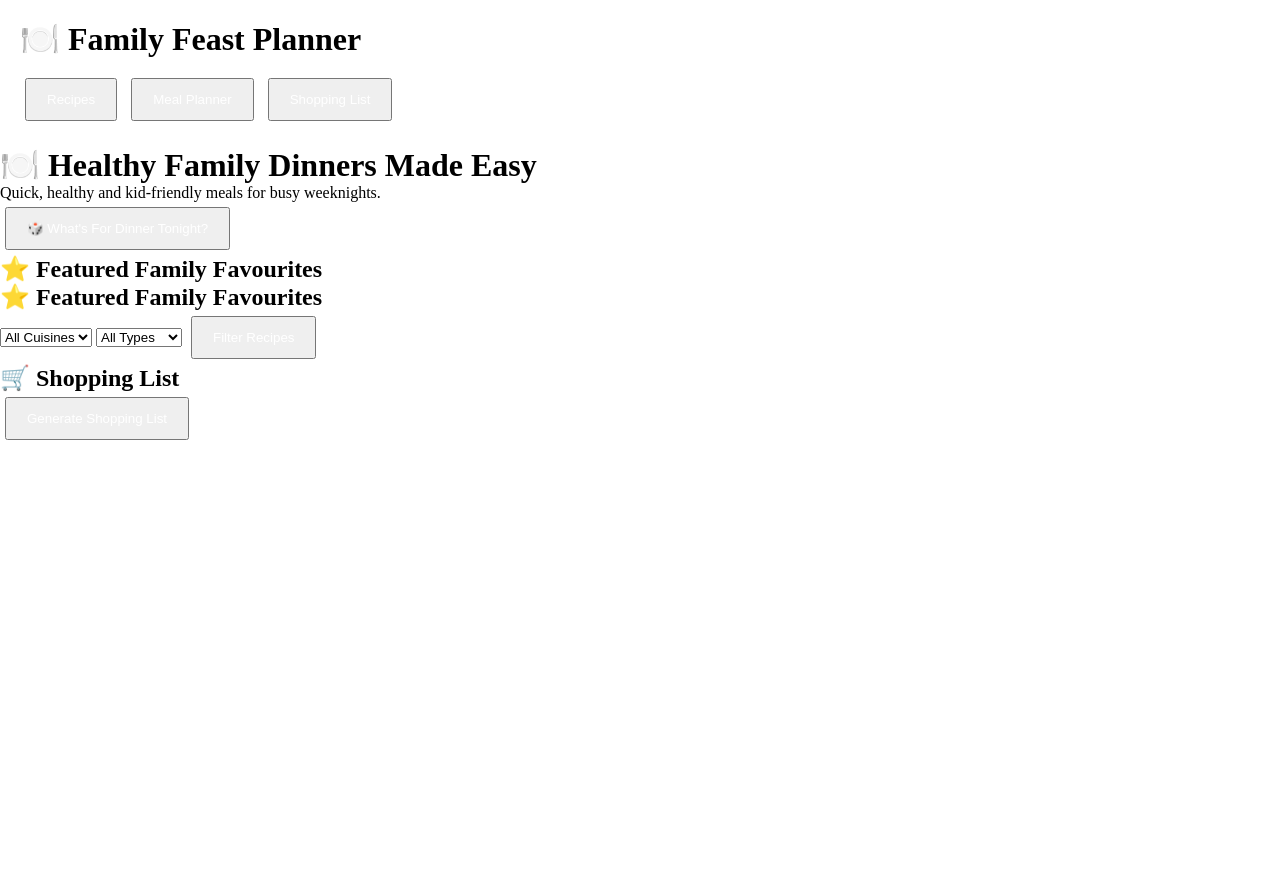
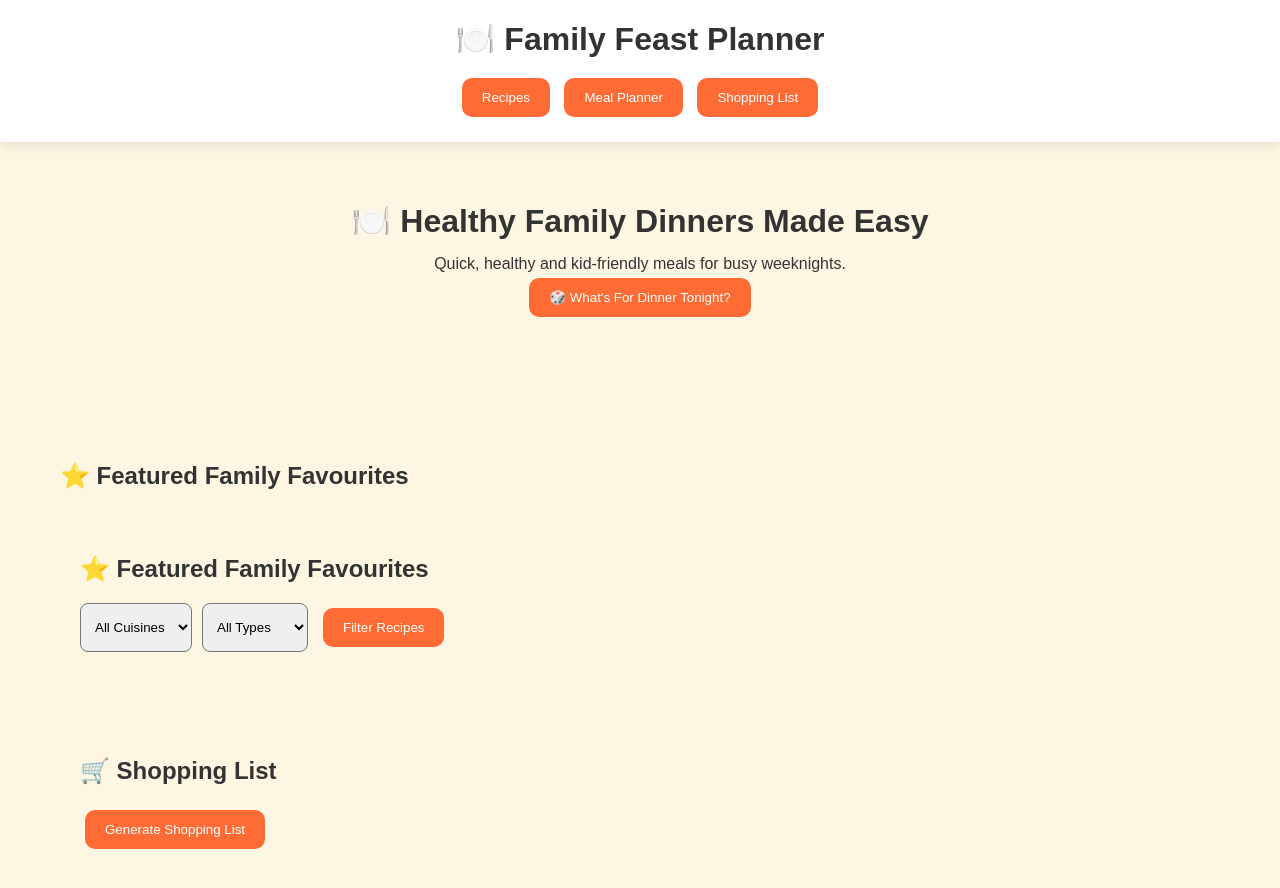
Before and after one commit to bobfussell6-oss/Dinner-Time, a plain HTML site: page index.html in a window 1280 px wide. Before the commit the page ends 800 px from the top, so only its background shows below. Drawn offline with Linux system fonts and the light colour scheme.

Commit message:
Update style.css

```diff
--- a/style.css
+++ b/style.css
@@ -1,105 +1,121 @@
-*{
-margin:0;
-padding:0;
-box-sizing:*order-box;
+* {
+    margin: 0;
+    padding: 0;
+    box-sizing: border-box;
 }
 
-body{
-font-family:Ar*al, sans-serif;
-background:#fdf6e3*
-color:#333;
+body {
+    font-family: Arial, sans-serif;
+    background: #fdf6e3;
+    color: #333;
 }
 
-header{
-background*white;
-padding:20px;
-text-align:ce*ter;
-box-shadow:0 3px 10px rgba(0,*,0,0.1);
-position:sticky;
-top:0;
-}*
-nav{
-margin-top:15px;
+header {
+    background: white;
+    padding: 20px;
+    text-align: center;
+    box-shadow: 0 3px 10px rgba(0,0,0,0.1);
+    position: sticky;
+    top: 0;
 }
 
-.hero{
-p*dding:60px 20px;
-text-align:center*
+nav {
+    margin-top: 15px;
 }
 
-.hero h2{
-font-size:2rem;
-marg*n-bottom:15px;
+button {
+    background: #ff6b35;
+    color: white;
+    border: none;
+    padding: 12px 20px;
+    border-radius: 10px;
+    cursor: pointer;
+    margin: 5px;
 }
 
-button{
-backgrou*d:#ff6b35;
-color:white;
-border:non*;
-padding:12px 20px;
-border-radius*10px;
-cursor:pointer;
-margin:5px;
-*
-
-button:hover{
-background:#e4572e*
+button:hover {
+    background: #e4572e;
 }
 
-.result{
-text-align:center;
-pa*ding:20px;
-font-size:1.2rem;
+.hero {
+    padding: 60px 20px;
+    text-align: center;
 }
 
-.r*cipes,
-.planner,
-.shopping{
-paddin*:40px 20px;
-max-width:1200px;
-marg*n:auto;
+.hero h2 {
+    font-size: 2rem;
+    margin-bottom: 15px;
 }
 
-.recipe-grid{
-display:g*id;
-grid-template-columns:
-repeat(*uto-fit,minmax(250px,1fr));
-gap:20*x;
-margin-top:30px;
+.result {
+    text-align: center;
+    padding: 20px;
+    font-size: 1.2rem;
 }
 
-.recipe-car*{
-background:white;
-padding:20px;
-*order-radius:15px;
-box-shadow:0 5p* 15px rgba(0,0,0,0.1);
+.recipes,
+.planner,
+.shopping {
+    padding: 40px 20px;
+    max-width: 1200px;
+    margin: auto;
 }
 
-.recipe-*ard h3{
-color:#ff6b35;
-margin-bott*m:10px;
+.recipe-grid {
+    display: grid;
+    grid-template-columns: repeat(auto-fit,minmax(280px,1fr));
+    gap: 20px;
+    margin-top: 25px;
 }
 
-#plannerGrid{
-display:g*id;
-grid-template-columns:
-repeat(*uto-fit,minmax(200px,1fr));
-gap:15*x;
-margin-top:20px;
+.recipe-card {
+    background: white;
+    padding: 20px;
+    border-radius: 15px;
+    box-shadow: 0 5px 15px rgba(0,0,0,0.1);
+    transition: 0.3s;
 }
 
-.day-card{
-*ackground:white;
-padding:15px;
-border-radius:15px;
-box-shadow:0 5px 15px rgba(0,0,0,0.1);
+.recipe-card:hover {
+    transform: translateY(-5px);
 }
 
-#shoppingList{
-margin-top:20px;
-padding-left:20px;
+.recipe-card h3 {
+    color: #ff6b35;
+    margin-bottom: 10px;
 }
 
-h2{
-margin-bottom:20px;
+.filters {
+    display: flex;
+    gap: 10px;
+    flex-wrap: wrap;
+    margin: 20px 0;
 }
+
+.filters select {
+    padding: 10px;
+    border-radius: 8px;
+}
+
+#plannerGrid {
+    display: grid;
+    grid-template-columns: repeat(auto-fit,minmax(220px,1fr));
+    gap: 15px;
+    margin-top: 20px;
+}
+
+.day-card {
+    background: white;
+    padding: 15px;
+    border-radius: 15px;
+    box-shadow: 0 5px 15px rgba(0,0,0,0.1);
+}
+
+#shoppingList {
+    margin-top: 20px;
+    padding-left: 20px;
+}
+
+h2 {
+    margin-bottom: 20px;
+}
```
